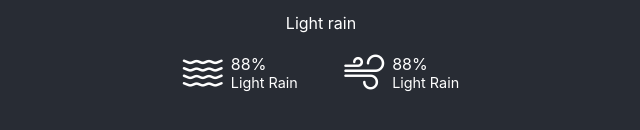
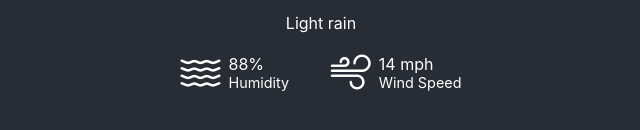
Before and after one commit to AbeMont/weather-app, a React (Create React App) app: page / in a window 1280 px wide. Shown: the part 494-624 px from the top of the page, without its empty margins (319-959 px from the left). Built offline with nearby package versions, Linux system fonts and the light colour scheme.

Commit message:
Adds wind speed and changed to humidity

```diff
--- a/src/App.js
+++ b/src/App.js
@@ -35,14 +35,14 @@ function App() {
               <span><i className="bi bi-water"></i></span>
               <div className="d-flex flex-column justify-content-center">
                 <p className="m-0">88%</p>
-                <p className="m-0 condition">Light Rain</p>
+                <p className="m-0 condition">Humidity</p>
               </div>
             </div>
             <div className="d-flex gap-2">
               <span><i className="bi bi-wind"></i></span>
               <div className="d-flex flex-column justify-content-center">
-                <p className="m-0">88%</p>
-                <p className="m-0 condition">Light Rain</p>
+                <p className="m-0">14 mph</p>
+                <p className="m-0 condition">Wind Speed</p>
               </div>
             </div>
           </div>
```
